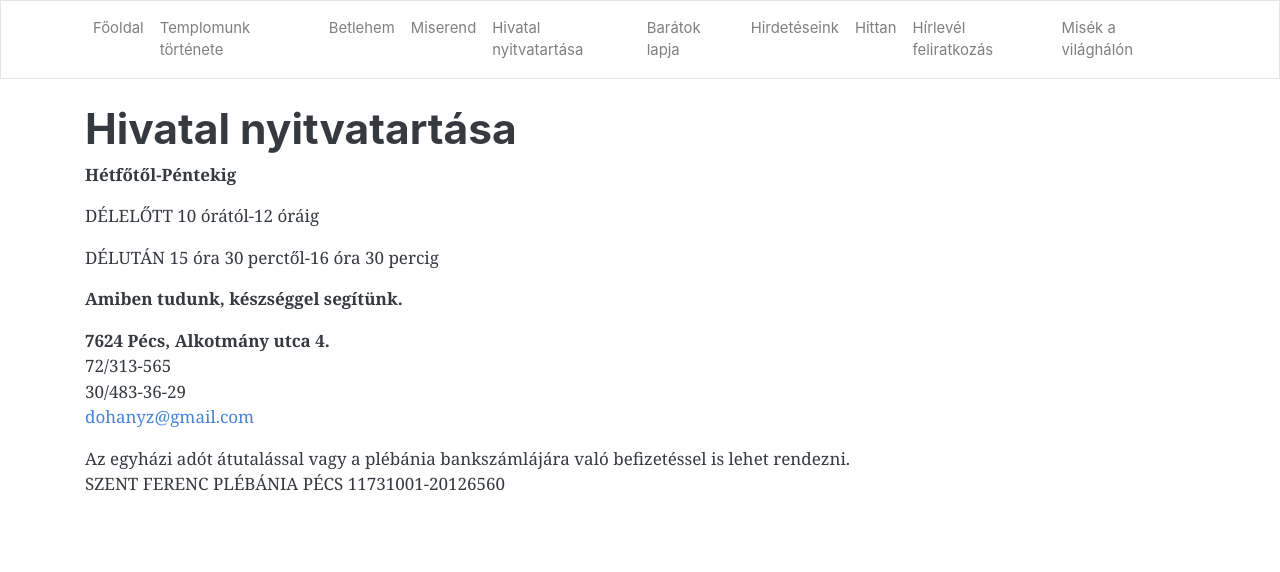
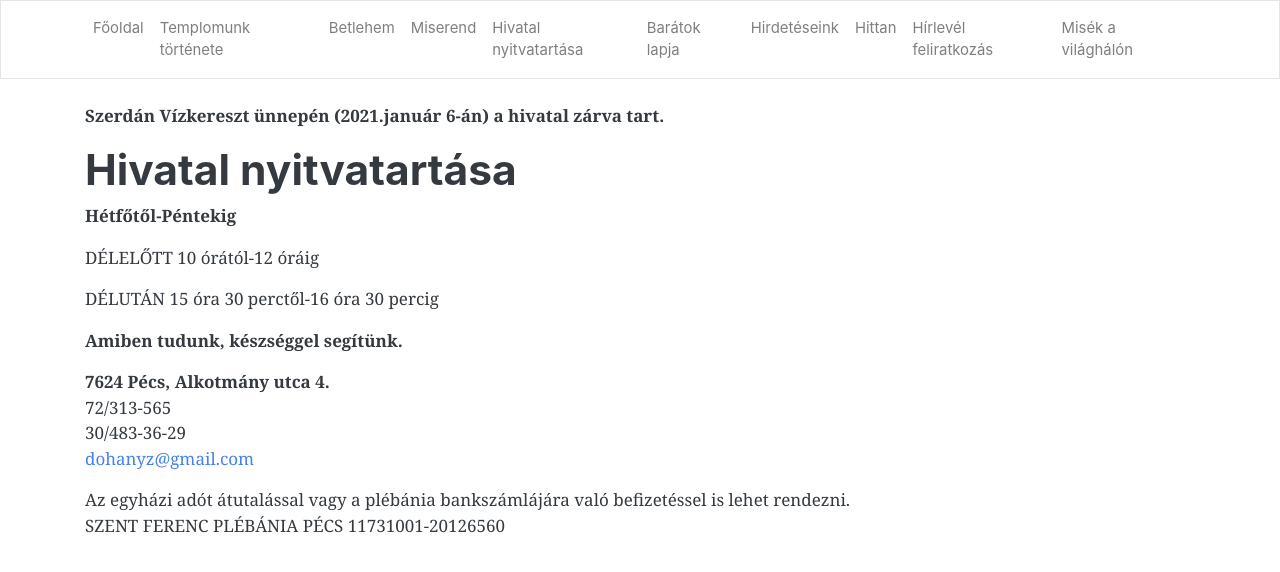
Before and after one commit to pecsi-ferences/pecsi-ferences.github.io, a Jekyll site: the page built from nyitvatartas.md, in a window 1280 px wide. Shown: the top 572 px of the page. Built offline with Jekyll 4.4.1, drawn with Linux system fonts in a browser that asks for light colours; nearby versions of some CDN libraries.

Commit message:
Update from Forestry.io Zoltán Dohány updated nyitvatartas.md

```diff
--- a/nyitvatartas.md
+++ b/nyitvatartas.md
@@ -3,6 +3,8 @@ layout: default
 title: Hivatal nyitvatartása
 
 ---
+
+**Szerdán Vízkereszt ünnepén (2021.január 6-án) a hivatal zárva tart.**
 
 # Hivatal nyitvatartása
 
```
